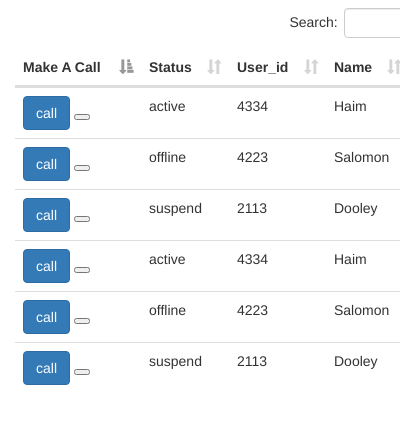
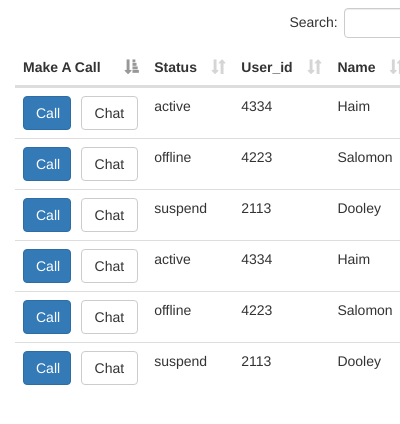
Before and after one commit to BungHolem32/dialUpChromeExtension, a browser extension: page Assets/templates/popup.template.html in a window 400 px wide. Shown: the part 56-480 px from the top of the page. Drawn offline with Linux system fonts and the light colour scheme.

Commit message:
add chat button that popup notification when it been clicked

```diff
--- a/Assets/js/chromeMethods.script.js
+++ b/Assets/js/chromeMethods.script.js
@@ -8,11 +8,6 @@
 
         disableButtonSelector: 'disableOptions',
 
-        /**
-         *
-         * @param callback
-         * @param selector
-         */
         getParams: function(callback, selector){
             var params = _h.getDefaultValues(selector);
             if(Object.keys(params).length < 1){
@@ -24,11 +19,7 @@
                 callback.call(chromeExtensionMethods, items, selector);
             });
         },
-        /**
-         *
-         * @param fields
-         * @param callback
-         */
+
         setParams: function(fields, callback){
             /** @namespace chrome.storage.sync */
             /** @namespace chrome.storage */
@@ -37,20 +28,11 @@
             });
         },
 
-        /**
-         *
-         * @param popup
-         */
         setPopup: function(popup){
             /** @namespace chrome.browserAction */
             chrome.browserAction.setPopup({popup: popup})
         },
 
-        /**
-         *
-         * @param iconNumber
-         * @returns {Promise}
-         */
         updateIcons: function(iconNumber){
             return new Promise(function(resolve){
 
@@ -62,13 +44,7 @@
                 }, 200);
             });
         },
-        /**
-         *
-         * @param message
-         * @param items
-         * @param tabId
-         * @returns {Promise}
-         */
+
         initiateTabOnLoad: function(message, items, tabId){
             /** @namespace chrome.tabs.onUpdated */
             return new Promise(function(resolve){
@@ -83,13 +59,7 @@
                 );
             });
         },
-        /**
-         *
-         * @param id
-         * @param data
-         * @param settings
-         * @returns {Promise}
-         */
+
         updateTab: function(id, data, settings){
             return new Promise(function(resolve){
                 chrome.tabs.get(id, function(){
@@ -101,12 +71,7 @@
                 })
             });
         },
-        /**
-         *
-         * @param data
-         * @param settings
-         * @returns {Promise}
-         */
+
         createTab: function(data, settings){
             return new Promise(function(resolve){
 
@@ -122,9 +87,11 @@
                 });
             })
         },
-        /**
-         * Clear chrome storage
-         */
+
+        queryTabs: function(queryInfo, callback){
+            return chrome.tabs.query(queryInfo, callback)
+        },
+
         clearChromeStorage: function(){
             /** @namespace chrome.storage.local */
             chrome.storage.local.clear(function(){
--- a/Assets/js/popup.script.js
+++ b/Assets/js/popup.script.js
@@ -5,7 +5,7 @@
 
 (function(){
 
-
+    //DATA-TABLE EXTENSION
     $('#table').DataTable({
         paging: false,
         info: false,
@@ -13,14 +13,17 @@
     });
 
     //FOR ADD EVENT LISTENER I HAD TO CREATE ARRAY OF BUTTON AND ITERATE OVER THEM
-    var buttons = Array.prototype.slice.call(document.querySelectorAll('.button'));
+    var callButtons = Array.prototype.slice.call(document.querySelectorAll('.button .call'));
+    var chatButtons = Array.prototype.slice.call(document.querySelectorAll('.button .chat'));
 
-    console.log(buttons);
-    var callBackOnClick = function(){
+    //CALLBACK CALL-BUTTONS
+    var callButtonOnCallback = function(){
 
         //FILTER THE LEADS DETAIL AND CREATE OBJECT WITH ALL SPECIFIC DATA
-        var tempArrayData = Array.prototype.slice.call(this.parentNode.childNodes);
+        var tempArrayData = Array.prototype.slice.call(this.parentNode.parentNode.childNodes);
+
         var leadDetails = {};
+
         var buildObject = function(domElem){
             if(domElem.tagName!=undefined&&domElem.className!="button"){
                 if(domElem.className=='user_id'){
@@ -31,17 +34,21 @@
         };
         tempArrayData.forEach(buildObject);
 
-
         //GET ALL THE TABS IN THE CURRENT WINDOW
-        chrome.tabs.query({}, function(tabs){
+        _cm.queryTabs({}, function(tabs){
             var tabsLength = tabs.length;
             _cm.tabId = tabs[tabsLength - 1].id;
 
+            /**
+             * IF YOU WANT TO CREATE NEW TAB WHEN THE THERE'S LESS THEN TWO TABS
+             * ENABLE THIS SECTION THERE WAS SOME PROBLEM WHEN ENABLE IT
+             * todo: need to fix it
+             * (THE REQUEST DOESN'T INITIATE)
+             */
 
             // if(tabsLength > 1){
             //     _cm.tabId = tabs[tabsLength - 1].id;
             // }
-
 
             _cm.getParams(function(setting){
 
@@ -51,6 +58,7 @@
                     "url": leadDetails['url'],
                     "phone": leadDetails['phone']
                 };
+
                 var message = JSON.stringify(_h.genObject(params));
 
                 if(_cm.tabId){
@@ -59,6 +67,7 @@
                     }).catch(function(e){
                         console.log(e);
                     });
+
                 } else{
                     _cm.createTab(leadDetails, setting).then(function(response){
                         chrome.tabs.sendMessage(_cm.tabId, message)
@@ -70,11 +79,31 @@
         })
     };
 
+    var chatButtonsOnCallback = function(){
+        /**
+        ** todo - need to integrate with some chat api to connect with the chat before notify on it
+        **/
 
-    //ITERATE OVER ALL BUTTONS
-    buttons.map(function(el){
-        el.onclick = callBackOnClick;
+        var message = {
+            type: 'basic',
+            iconUrl: '/assets/img/reminder.png',
+            title: 'This Is A Test Reminder',
+            message: 'You have things to do. Wake up, dude!'
+        }
+        //noinspection JSUnresolvedFunction
+        /** @namespace chrome.notifications */
+        chrome.notifications.create('reminder', message, function(notificationId){
+        });
+    };
+
+    //ITERATE OVER ALL CALL-BUTTONS
+    callButtons.map(function(el){
+        el.onclick = callButtonOnCallback;
     });
 
+    //ITERATE OVER ALL CHAT-BUTTONS
+    chatButtons.map(function(el){
+        el.onclick = chatButtonsOnCallback;
+    })
 
 })();
--- a/Assets/templates/popup.template.html
+++ b/Assets/templates/popup.template.html
@@ -14,20 +14,20 @@
     <table class="table" id="table">
         <thead>
         <tr class="text-capitalize">
-            <th>make a call</th>
+            <th>make a Call</th>
             <th>status</th>
             <th>user_id</th>
             <th>name</th>
             <th>phone</th>
-            <th>last call</th>
-            <th>last call agent</th>
+            <th>last Call</th>
+            <th>last Call agent</th>
         </tr>
         </thead>
         <tbody>
         <tr>
             <td class="button">
-                <button class="btn btn-primary">call</button>
-                <button class="chat"></button>
+                <button class="call btn btn-primary col-xs-5">Call</button>
+                <button class="chat btn btn-default col-xs-offset-1 col-xs-6">Chat</button>
             </td>
             <td class="status">active</td>
             <td class="user_id" data-href="www.vitamind.co.il">4334</td>
@@ -38,8 +38,8 @@
         </tr>
         <tr>
             <td class="button">
-                <button class="btn btn-primary">call</button>
-                <button class="chat"></button>
+                <button class="call btn btn-primary col-xs-5">Call</button>
+                <button class="chat btn btn-default col-xs-offset-1 col-xs-6">Chat</button>
             </td>
             <td class="status">offline</td>
             <td class="user_id" data-href="www.google.co.il">4223</td>
@@ -50,8 +50,8 @@
         </tr>
         <tr>
             <td class="button">
-                <button class="btn btn-primary">call</button>
-                <button class="chat"></button>
+                <button class="call btn btn-primary col-xs-5">Call</button>
+                <button class="chat btn btn-default col-xs-offset-1 col-xs-6">Chat</button>
             </td>
             <td class="status">suspend</td>
             <td class="user_id" data-href="www.google.co.il">2113</td>
@@ -62,8 +62,8 @@
         </tr>
         <tr>
             <td class="button">
-                <button class="btn btn-primary">call</button>
-                <button class="chat"></button>
+                <button class="call btn btn-primary col-xs-5">Call</button>
+                <button class="chat btn btn-default col-xs-offset-1 col-xs-6">Chat</button>
             </td>
             <td class="status">active</td>
             <td class="user_id" data-href="www.vitamind.co.il">4334</td>
@@ -74,8 +74,8 @@
         </tr>
         <tr>
             <td class="button">
-                <button class="btn btn-primary">call</button>
-                <button class="chat"></button>
+                <button class="call btn btn-primary col-xs-5">Call</button>
+                <button class="chat btn btn-default col-xs-offset-1 col-xs-6">Chat</button>
             </td>
             <td class="status">offline</td>
             <td class="user_id" data-href="www.google.co.il">4223</td>
@@ -86,8 +86,8 @@
         </tr>
         <tr>
             <td class="button">
-                <button class="btn btn-primary">call</button>
-                <button class="chat"></button>
+                <button class="call btn btn-primary col-xs-5">Call</button>
+                <button class="chat btn btn-default col-xs-offset-1 col-xs-6">Chat</button>
             </td>
             <td class="status">suspend</td>
             <td class="user_id" data-href="www.google.co.il">2113</td>
```
Also changed, not shown: Assets/js/tabListener.script.js (+4 -4 lines), Assets/img/reminder.png (added), manifest.json.
